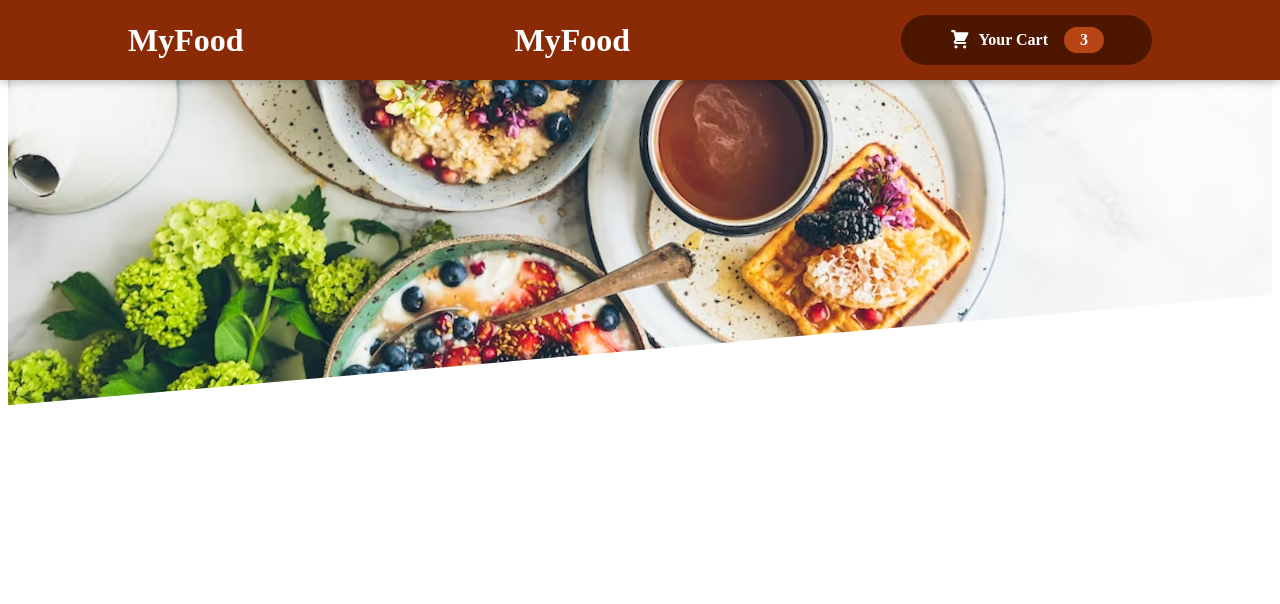
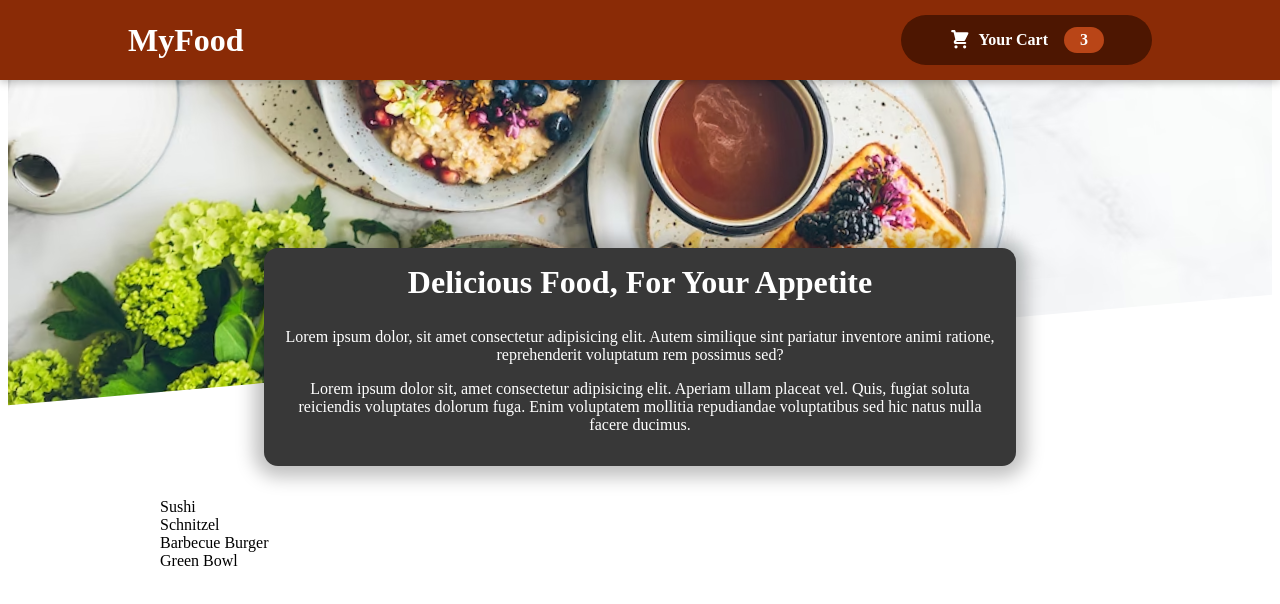
Before and after one commit to KhairiYusoff/React-Food-App, a React (Create React App) app: page / in a window 1280 px wide. Shown: the top 604 px of the page. Built offline with nearby package versions, Linux system fonts and the light colour scheme.

Commit message:
Update Meals

```diff
--- a/src/App.js
+++ b/src/App.js
@@ -1,9 +1,13 @@
 import Header from './components/Layout/Header';
+import Meals from './components/Meals/Meals';
 
 function App() {
   return (
     <div>
       <Header />
+      <main>
+        <Meals />
+      </main>
     </div>
   );
 }
--- a/src/components/Layout/Header.js
+++ b/src/components/Layout/Header.js
@@ -7,7 +7,6 @@ const Header = () => {
     return (
         <div>
             <header className={classes.header}>
-                <h1>MyFood</h1>
                 <h1>MyFood</h1>
                 <HeaderCartButton />
             </header>
--- a/src/components/Meals/AvailableMeals.js
+++ b/src/components/Meals/AvailableMeals.js
@@ -0,0 +1,43 @@
+import React from 'react'
+import classes from './AvailableMeals.module.css'
+
+const DUMMY_MEALS = [
+    {
+        id: 'm1',
+        name: 'Sushi',
+        description: 'Finest fish and veggies',
+        price: 22.99,
+    },
+    {
+        id: 'm2',
+        name: 'Schnitzel',
+        description: 'A german specialty!',
+        price: 16.5,
+    },
+    {
+        id: 'm3',
+        name: 'Barbecue Burger',
+        description: 'American, raw, meaty',
+        price: 12.99,
+    },
+    {
+        id: 'm4',
+        name: 'Green Bowl',
+        description: 'Healthy...and green...',
+        price: 18.99,
+    },
+];
+
+const AvailableMeals = () => {
+
+    const mealsList = DUMMY_MEALS.map(meal => <li>{meal.name}</li>)
+    return (
+        <div className={classes.meals}>
+            <ul>
+                {mealsList}
+            </ul>
+        </div>
+    )
+}
+
+export default AvailableMeals
--- /dev/null
+++ b/src/components/Meals/AvailableMeals.module.css
@@ -0,0 +1,24 @@
+.meals {
+    max-width: 60rem;
+    width: 90%;
+    margin: 2rem auto;
+    animation: meals-appear 1s ease-out forwards;
+  }
+
+  .meals ul {
+    list-style: none;
+    margin: 0;
+    padding: 0;
+  }
+
+  @keyframes meals-appear {
+    from {
+      opacity: 0;
+      transform: translateY(3rem);
+    }
+
+    to {
+      opacity: 1;
+      transform: translateY(0);
+    }
+  }
--- a/src/components/Meals/Meals.js
+++ b/src/components/Meals/Meals.js
@@ -0,0 +1,14 @@
+import React from 'react'
+import MealsSummary from './MealsSummary'
+import AvailableMeals from './AvailableMeals'
+
+const Meals = () => {
+    return (
+        <div>
+            <MealsSummary />
+            <AvailableMeals />
+        </div>
+    )
+}
+
+export default Meals
--- a/src/components/Meals/MealsSummary.js
+++ b/src/components/Meals/MealsSummary.js
@@ -1,8 +1,13 @@
 import React from 'react'
+import classes from './MealsSummary.module.css'
 
 const MealsSummary = () => {
     return (
-        <div>MealsSummary</div>
+        <div className={classes.summary}>
+            <h2>Delicious Food, For Your Appetite</h2>
+            <p>Lorem ipsum dolor, sit amet consectetur adipisicing elit. Autem similique sint pariatur inventore animi ratione, reprehenderit voluptatum rem possimus sed?</p>
+            <p>Lorem ipsum dolor sit, amet consectetur adipisicing elit. Aperiam ullam placeat vel. Quis, fugiat soluta reiciendis voluptates dolorum fuga. Enim voluptatem mollitia repudiandae voluptatibus sed hic natus nulla facere ducimus.</p>
+        </div>
     )
 }
 
```
